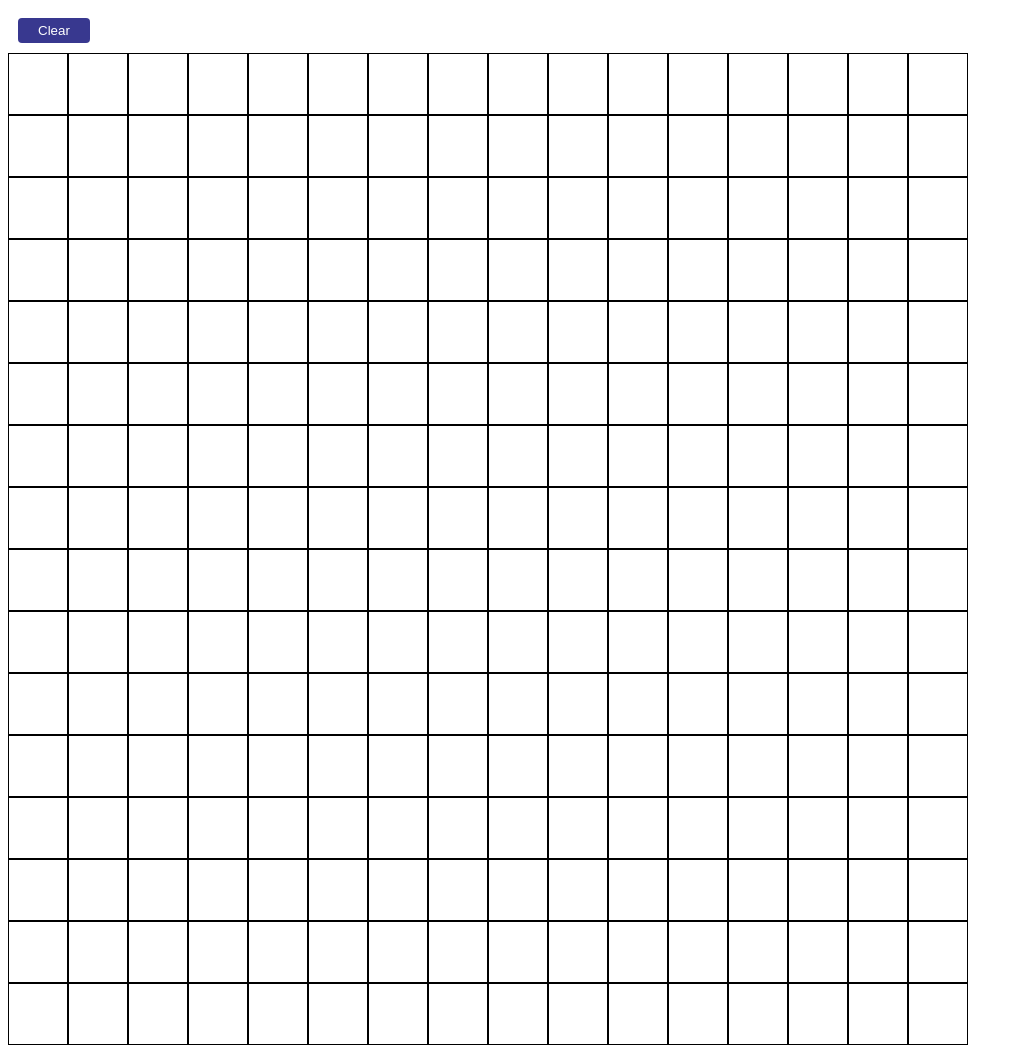
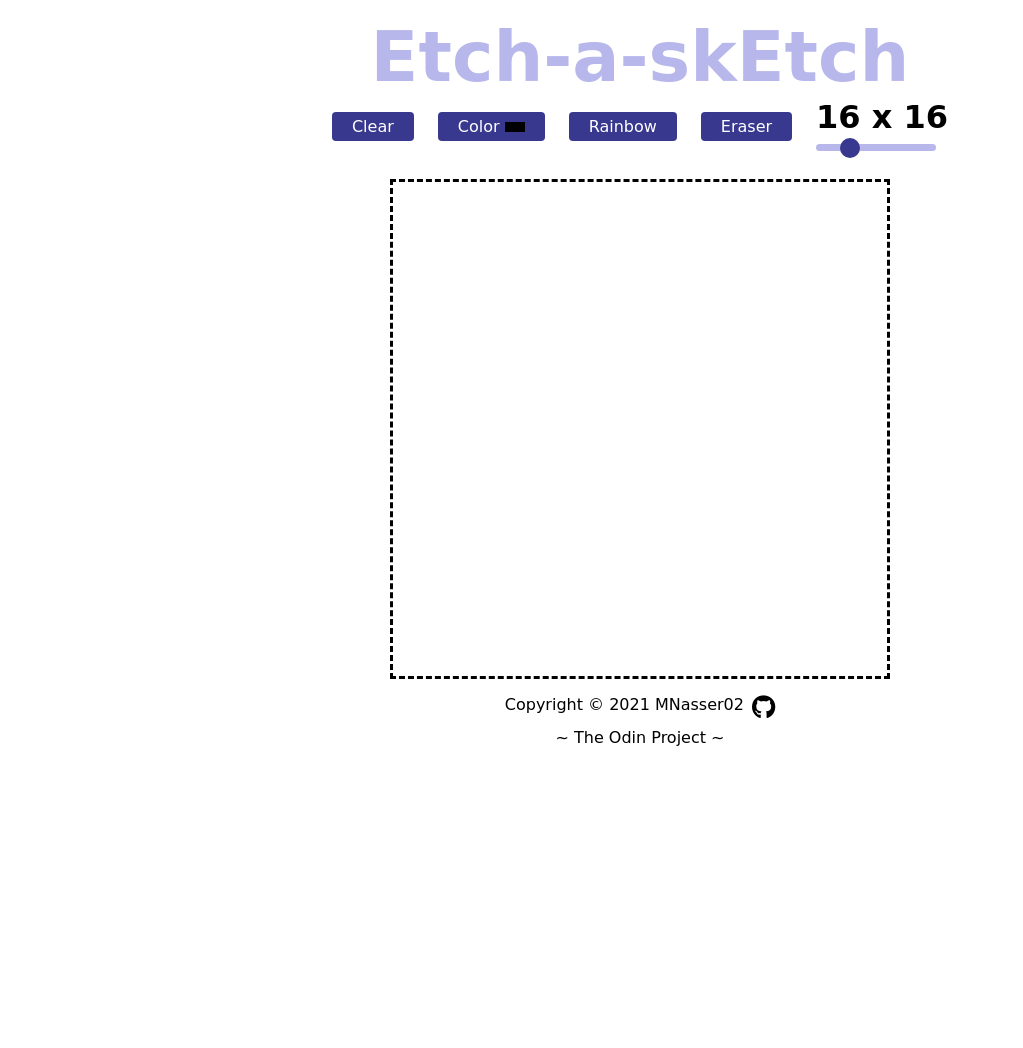
Before and after one commit to mnasser02/Etch-a-Sketch, a plain HTML site: page index.html in a window 1280 px wide. Shown: the whole page, without its empty margins (0-1023 px from the left). After the commit the page ends 800 px from the top, so only its background shows below. Drawn offline with Linux system fonts and the light colour scheme.

Commit message:
greatly improved

```diff
--- a/index.html
+++ b/index.html
@@ -4,12 +4,45 @@
     <meta charset="UTF-8" />
     <meta http-equiv="X-UA-Compatible" content="IE=edge" />
     <meta name="viewport" content="width=device-width, initial-scale=1.0" />
-    <title>Document</title>
+    <title>Etch a skEtch</title>
+    <script src="./script.js" defer></script>
     <link rel="stylesheet" href="./styles/style.css" />
-    <script src="./script.js" defer></script>
+    <script
+      src="https://kit.fontawesome.com/4c536a6bd5.js"
+      crossorigin="anonymous"
+    ></script>
   </head>
   <body>
-    <button onclick="clear()">Clear</button>
+    <h1>Etch-a-skEtch</h1>
+    <div class="buttons">
+      <button class="clear">Clear</button>
+      <button class="color">
+        Color
+        <input type="color" value="#000000" />
+      </button>
+      <button class="rainbow">Rainbow</button>
+      <button class="eraser">Eraser</button>
+      <div class="size">
+        <div id="sizeValue" class="size-value">16 x 16</div>
+        <input
+          class="sizeSlider"
+          type="range"
+          value="16"
+          min="1"
+          max="64"
+          step="1"
+        />
+      </div>
+    </div>
     <div class="container"></div>
+    <footer>
+      <div class="github">
+        <p>Copyright © 2021 MNasser02</p>
+        <a href="https://github.com/MNasser02" target="_blank">
+          <i class="fab fa-github" aria-hidden="true"></i
+        ></a>
+      </div>
+      <p>~ The Odin Project ~</p>
+    </footer>
   </body>
 </html>
--- a/script.js
+++ b/script.js
@@ -1,37 +1,101 @@
-let divs = [];
-const container = document.querySelector('.container');
+const grid = document.querySelector('.container');
+var dimension = 16;
+let currentMode = "rainbow";
+initial(dimension);
+
+//intialize with 16x16 grid
+function initial(dimension){
+    grid.style.gridTemplateColumns= `repeat(${dimension}, 1fr)`;
+    grid.style.gridTemplateRows= `repeat(${dimension}, 1fr)`;
+    for (let i = 0; i < dimension**2; i++)
+    {
+        divs = document.createElement('div');
+        grid.appendChild(divs);
+    }
+}
 
 //generate random number between min and max
-const randomBetween = (min, max) => min + Math.floor(Math.random() * (max - min + 1));
+function randomBetween(min, max) {
+    return min + Math.floor(Math.random() * (max - min + 1));
+}
 
-function create(dimension){
-    for (i = 0; i < dimension**2; i++)
-    {
-        container.style.gridTemplateColumns= `repeat(${dimension}, 1fr)`;
+//set all boxes to white
+function clear(){
+    let boxes = document.querySelectorAll('.container div');
+    boxes.forEach( box => box.style.backgroundColor = "white");
+ }
 
-        divs[i] = document.createElement('div');
+//used later for dispatching events manually
+const clickEvent = new Event('click');
+const inputEvent = new Event('input');
 
-        //generate random rgb color
-        const r = randomBetween(0, 255);
-        const g = randomBetween(0, 255);
-        const b = randomBetween(0, 255);
+const buttonClear = document.querySelector('.clear');
+buttonClear.addEventListener('click', clear);
 
-        divs[i].addEventListener('mouseover', (e) => e.target.style.backgroundColor = `rgb(${r}, ${g}, ${b})`);
-        container.appendChild(divs[i]);
-    }
-}
-create(16);
+const buttonColor = document.querySelector('.color');
+buttonColor.addEventListener('input', color);
+
+const rainbow = document.querySelector('.rainbow');
+rainbow.addEventListener('click', createRainbow);
+
+const eraser = document.querySelector('.eraser');
+eraser.addEventListener('click', erase);
+
+const sizeSlider = document.querySelector('.sizeSlider');
+sizeSlider.addEventListener('input', size);
 
 
-function clear(){
-    let dimension = 0;
+function color(color){
+    currentMode = "color";
+
     let boxes = document.querySelectorAll('.container div');
-    boxes.forEach( box => box.remove());
-    do {
-    dimension = parseInt(prompt("Please enter squares' number per side (max 100) ", "16"));
-    } while (dimension < 1 || dimension > 100)
-    create(dimension);
+    boxes.forEach( box => box.addEventListener('mouseover', e => e.target.style.backgroundColor = `${color.target.value}`));
 }
 
-const button = document.querySelector('button');
-button.addEventListener('click', clear);
+function createRainbow(){
+    currentMode = "rainbow";
+
+        let boxes = document.querySelectorAll('.container div');
+        boxes.forEach( box => {
+
+            //generate random rgb color each event
+            const r = randomBetween(0, 255);
+            const g = randomBetween(0, 255);
+            const b = randomBetween(0, 255);
+            box.addEventListener('mouseover', e => e.target.style.backgroundColor = `rgb(${r}, ${g}, ${b})`)
+        });
+}
+
+function erase(){
+    currentMode = "erase";
+    let boxes = document.querySelectorAll('.container div');
+    boxes.forEach( box => box.addEventListener('mouseover', e => e.target.style.backgroundColor = 'white'));
+}
+
+function size(e){
+    dimension = e.target.value;
+
+    //remove all boxes
+    grid.innerHTML='';
+    grid.style.gridTemplateColumns= `repeat(${dimension}, 1fr)`;
+    grid.style.gridTemplateRows= `repeat(${dimension}, 1fr)`;
+
+    //add desired boxes
+    for (let i = 0; i < dimension * dimension; i++)
+    {
+        const divs = document.createElement('div');
+        grid.appendChild(divs);
+    }
+
+    const sizeValue = document.getElementById('sizeValue');
+    sizeValue.innerHTML = `${dimension} x ${dimension}`;
+
+    //resume previous coloring option
+    if (currentMode == "color")
+        buttonColor.dispatchEvent(inputEvent);
+    else if (currentMode == "rainbow")
+        rainbow.dispatchEvent(clickEvent);
+    else
+        eraser.dispatchEvent(clickEvent);
+
+ }
--- a/styles/style.css
+++ b/styles/style.css
@@ -1,18 +1,128 @@
+* {
+  box-sizing: border-box;
+  margin: 0;
+  padding: 0;
+  font-family: "Pacifico", cursive;
+}
+
+h1 {
+  text-align: center;
+  font-size: 70px;
+  color: rgb(183, 183, 236);
+  font-weight: 900;
+}
+
+body {
+  padding: 16px;
+  display: flex;
+  flex-direction: column;
+  align-items: center;
+}
 .container {
   display: grid;
-  width: 960px;
+  width: 500px;
+  height: 500px;
+  border: 3px dashed black;
+  margin-bottom: 16px;
 }
 
-.container div {
-  border: 1px solid black;
-  padding-bottom: 100%;
+.buttons {
+  display: flex;
+  gap: 24px;
+  align-items: center;
+  margin-bottom: 24px;
 }
 
+button,
+input {
+  cursor: pointer;
+}
 button {
+  font-size: 1em;
   padding: 5px 20px;
   background-color: rgb(56, 56, 143);
   border-radius: 4px;
   border: none;
   margin: 10px;
   color: white;
+  margin: 0;
 }
+
+button,
+input[type="color"] {
+  transition: transform 0.1s ease-in-out;
+}
+
+button:hover,
+input[type="color"]:hover {
+  transform: scale(1.05);
+}
+
+input[type="color"]:active {
+  transition: transform 0.05s ease-in-out;
+  transform: scale(1);
+}
+
+input[type="color"] {
+  -webkit-appearance: none;
+  border: none;
+  width: 20px;
+  height: 10px;
+}
+input[type="color"]::-webkit-color-swatch-wrapper {
+  padding: 0;
+}
+input[type="color"]::-webkit-color-swatch {
+  border: none;
+}
+
+input[type="range"] {
+  -webkit-appearance: none;
+  width: 120px;
+  height: 7px;
+  background: rgb(183, 183, 236);
+  border-radius: 5px;
+  transition: none;
+}
+
+input[type="range"]::-webkit-slider-runnable-track {
+  transition: none;
+}
+
+input[type="range"]::-webkit-slider-thumb {
+  -webkit-appearance: none;
+  height: 20px;
+  width: 20px;
+  border-radius: 50%;
+  background: rgb(56, 56, 143);
+}
+
+#sizeValue {
+  text-align: center;
+  font-weight: bold;
+  font-size: 2em;
+}
+
+footer,
+.github {
+  display: flex;
+  gap: 8px;
+}
+
+footer {
+  flex-direction: column;
+  align-items: center;
+}
+
+.fa-github {
+  color: black;
+  font-size: 24px;
+  transition: transform 0.3s ease-in-out;
+}
+.fab {
+  font-weight: 400;
+  font-family: "Font Awesome 5 Brands";
+}
+.fa-github:hover {
+  transform: rotate(360deg) scale(1.2);
+}
```
